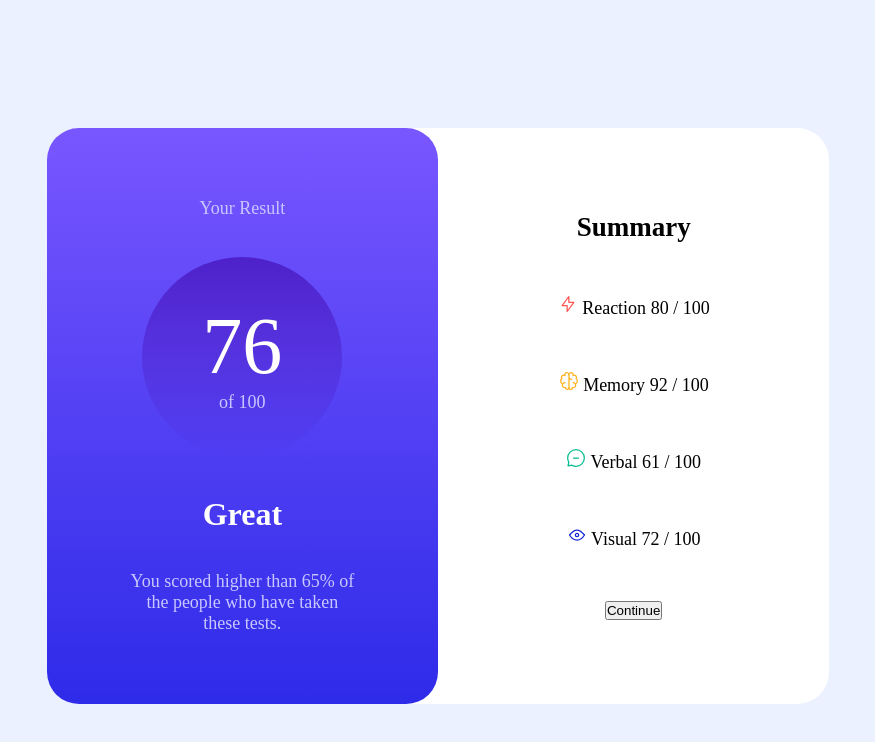
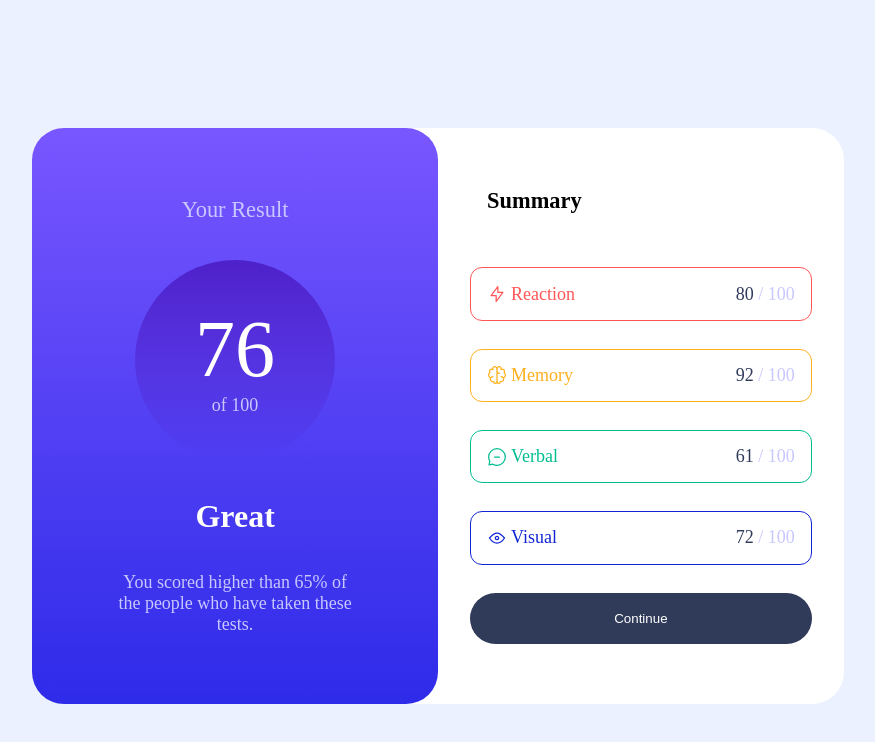
Before and after one commit to otaviohenrique1/results-summary-component-main, a plain HTML site: page index.html in a window 1280 px wide. Shown: the whole page, without its empty margins (202-1077 px from the left). Drawn offline with Linux system fonts and the light colour scheme.

Commit message:
commit 2

```diff
--- a/index.html
+++ b/index.html
@@ -27,21 +27,21 @@
     </div>
     <div class="summary">
       <h2 class="summary-titulo">Summary</h2>
-      <div class="summary-card">
-        <span><img src="assets/images/icon-reaction.svg" alt="Reaction"> Reaction</span>
-        <span>80</span><span> / 100</span>
+      <div class="summary-card summary-card--reaction">
+        <p class="summary-card-label"><img src="assets/images/icon-reaction.svg" alt="Reaction"> Reaction</p>
+        <p class="summary-card-score"><span>80</span> / 100</p>
       </div>
-      <div class="summary-card">
-        <span><img src="assets/images/icon-memory.svg" alt="Memory"> Memory</span>
-        <span>92</span><span> / 100</span>
+      <div class="summary-card summary-card--memory">
+        <p class="summary-card-label"><img src="assets/images/icon-memory.svg" alt="Memory"> Memory</p>
+        <p class="summary-card-score"><span>92</span> / 100</p>
       </div>
-      <div class="summary-card">
-        <span><img src="assets/images/icon-verbal.svg" alt="Verbal"> Verbal</span>
-        <span>61</span><span> / 100</span>
+      <div class="summary-card summary-card--verbal">
+        <p class="summary-card-label"><img src="assets/images/icon-verbal.svg" alt="Verbal"> Verbal</p>
+        <p class="summary-card-score"><span>61</span> / 100</p>
       </div>
-      <div class="summary-card">
-        <span><img src="assets/images/icon-visual.svg" alt="Visual"> Visual</span>
-        <span>72</span><span> / 100</span>
+      <div class="summary-card summary-card--visual">
+        <p class="summary-card-label"><img src="assets/images/icon-visual.svg" alt="Visual"> Visual</p>
+        <p class="summary-card-score"><span>72</span> / 100</p>
       </div>
       <button class="summary-botao">Continue</button>
     </div>
--- a/styles/style.css
+++ b/styles/style.css
@@ -2,35 +2,35 @@
     .attribution a { color: hsl(228, 45%, 44%); } */
 :root {
   /* Primary */
+  /* Light red */
   --light-red: hsl(0, 100%, 67%);
-  /* Light red */
+  /* Orangey yellow */
   --orangey-yellow: hsl(39, 100%, 56%);
-  /* Orangey yellow */
+  /* Green teal */
   --green-teal: hsl(166, 100%, 37%);
-  /* Green teal */
+  /* Cobalt blue */
   --cobalt-blue: hsl(234, 85%, 45%);
-  /* Cobalt blue */
 
   /* Gradients */
+  /* Light slate blue (background) */
   --light-slate-blue: hsl(252, 100%, 67%);
-  /* Light slate blue (background) */
+  /* Light royal blue (background) */
   --light-royal-blue: hsl(241, 81%, 54%);
-  /* Light royal blue (background) */
+  /* Violet blue (circle) */
   --violet-blue: hsla(256, 72%, 46%, 1);
-  /* Violet blue (circle) */
+  /* Persian blue (circle) */
   --persian-blue: hsla(241, 72%, 46%, 0);
-  /* Persian blue (circle) */
 
   /* ### Neutral */
 
+  /* - White */
   --white: hsl(0, 0%, 100%);
-  /* - White */
+  /* - Pale blue */
   --pale-blue: hsl(221, 100%, 96%);
-  /* - Pale blue */
+  /* - Light lavender */
   --light-lavender: hsl(241, 100%, 89%);
-  /* - Light lavender */
+  /* - Dark gray blue */
   --dark-gray-blue: hsl(224, 30%, 27%);
-  /* - Dark gray blue */
 }
 
 body {
@@ -58,7 +58,8 @@ main {
   border-radius: 2rem;
 }
 
-.result, .summary {
+.result,
+.summary {
   width: 50%;
   /* width: 368px; */
   height: 512px;
@@ -71,6 +72,7 @@ main {
 
 .result-titulo {
   color: var(--light-lavender);
+  font-size: 1.4rem;
 }
 
 .result-score {
@@ -103,3 +105,69 @@ main {
   width: 70%;
   text-align: center;
 }
+
+.summary-titulo,
+.summary-card {
+  width: 90%;
+  height: 10%;
+}
+
+.summary-botao {
+  width: 100%;
+  height: 10%;
+
+}
+
+.summary-titulo {
+  font-size: 1.4rem;
+}
+
+.summary-card {
+  border: 1px solid black;
+  display: flex;
+  justify-content: space-between;
+  padding: 0 1rem;
+  align-items: center;
+  border-radius: .75rem;
+}
+
+.summary-card-label {
+  display: flex;
+  align-items: center;
+  gap: .25rem;
+}
+
+.summary-card-score {
+  color: var(--light-lavender);
+}
+
+.summary-card-score span {
+  color: var(--dark-gray-blue);
+}
+
+.summary-card--reaction, .summary-card--reaction.summary-card-label {
+  border-color: var(--light-red);
+  color: var(--light-red);
+}
+
+.summary-card--memory, .summary-card--memory.summary-card-label {
+  border-color: var(--orangey-yellow);
+  color: var(--orangey-yellow);
+}
+
+.summary-card--verbal, .summary-card--verbal.summary-card-label {
+  border-color: var(--green-teal);
+  color: var(--green-teal);
+}
+
+.summary-card--visual, .summary-card--visual.summary-card-label {
+  border-color: var(--cobalt-blue);
+  color: var(--cobalt-blue);
+}
+
+.summary-botao {
+  background-color: var(--dark-gray-blue);
+  border: 0;
+  border-radius: 100px;
+  color: var(--white);
+}
```
